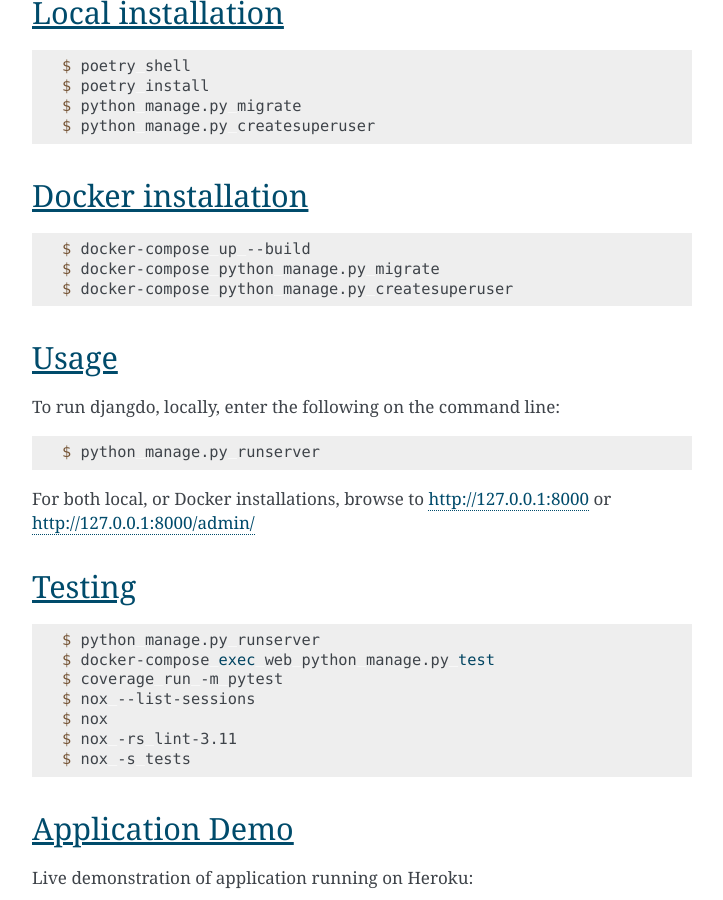
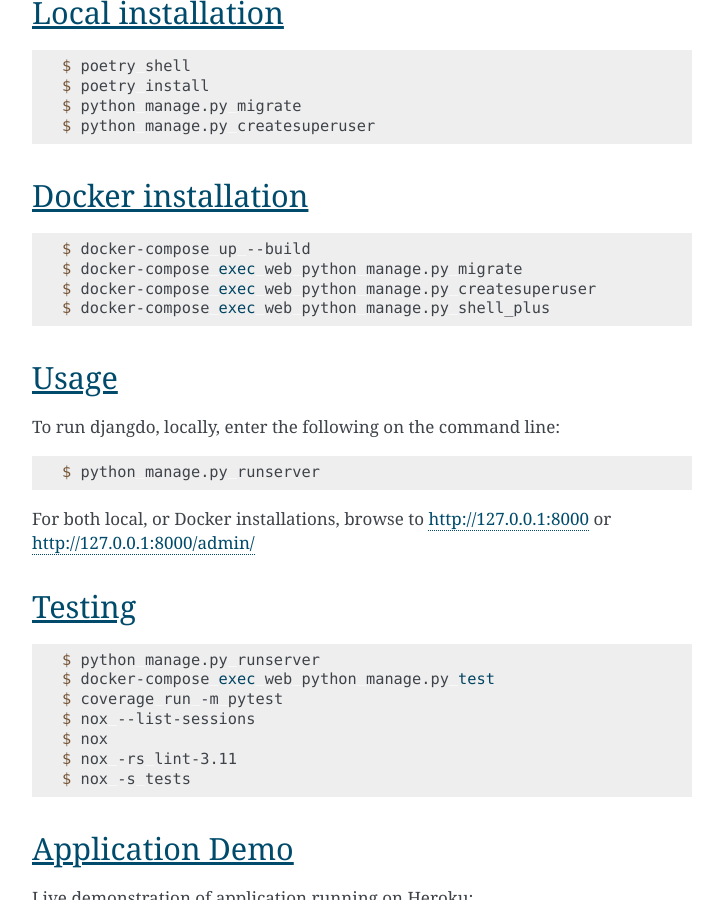
Before and after one commit to kevinbowen777/django-todo, a Sphinx documentation site: the page built from docs/index.rst, in a window 1280 px wide and 900 px high, scrolled down 1286 px. Shown: the whole window, without its empty margins (388-1111 px from the left). Built offline with Sphinx 7.4.7, drawn with Linux system fonts in a browser that asks for light colours.

Commit message:
Fix docker-compose commands. Resolves #129

```diff
--- a/docs/index.rst
+++ b/docs/index.rst
@@ -73,8 +73,9 @@
 .. code-block:: console
 
    $ docker-compose up --build
-   $ docker-compose python manage.py migrate
-   $ docker-compose python manage.py createsuperuser
+   $ docker-compose exec web python manage.py migrate
+   $ docker-compose exec web python manage.py createsuperuser
+   $ docker-compose exec web python manage.py shell_plus
 
 
 Usage
```
Also changed, not shown: README.md (+3 -2 lines).
